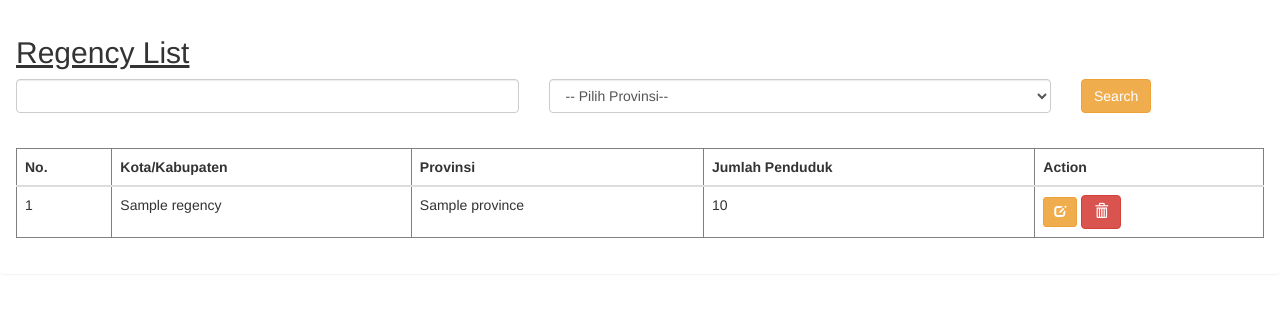
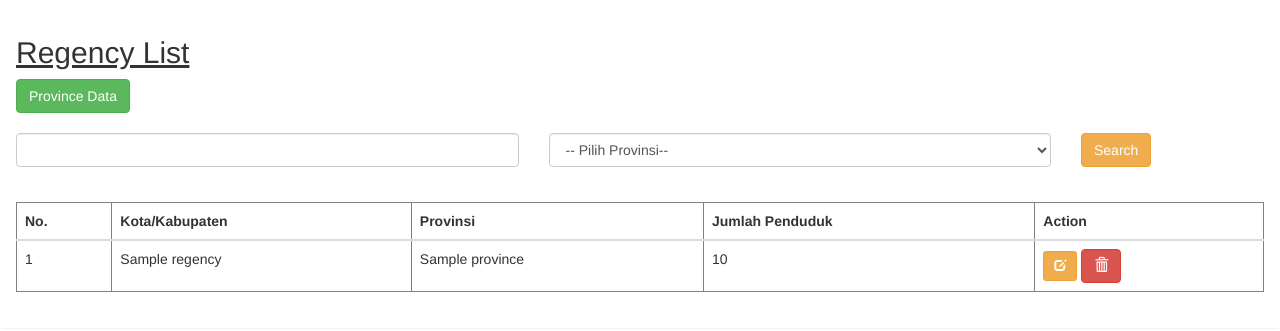
Before and after one commit to agustinsetya/testcase-jmc, a CodeIgniter app: page /testcase-jmc/index.php/regency/getAllRegency/1 in a window 1280 px wide. Shown: the top 331 px of the page. Run offline with CodeIgniter, Linux system fonts and the light colour scheme; tables that the repository leaves empty or names only in its code hold one stand-in row (values such as "Sample post").

Commit message:
Update regency-list.php
Add a button to move to another page

```diff
--- a/application/views/regency-list.php
+++ b/application/views/regency-list.php
@@ -23,6 +23,8 @@ defined('BASEPATH') OR exit('No direct script access allowed');
 			<div class="x_title">
 				<u><h2>Regency List</h2></u>
 			</div>
+
+			<a href="<?= base_url();?>Province" class="btn btn-success" >Province Data</a><br><br>
 
 			<?php $this->load->view('parts/regency-filter'); ?>
 
```
